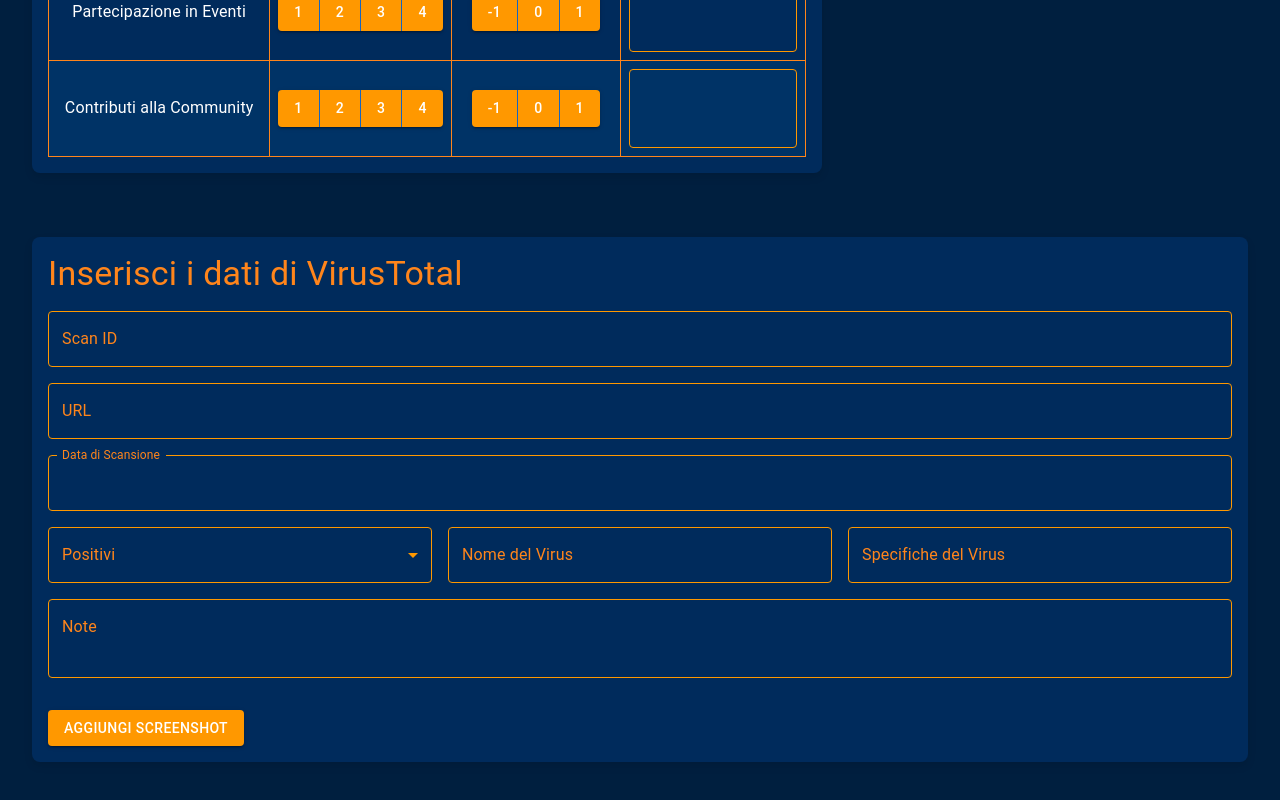
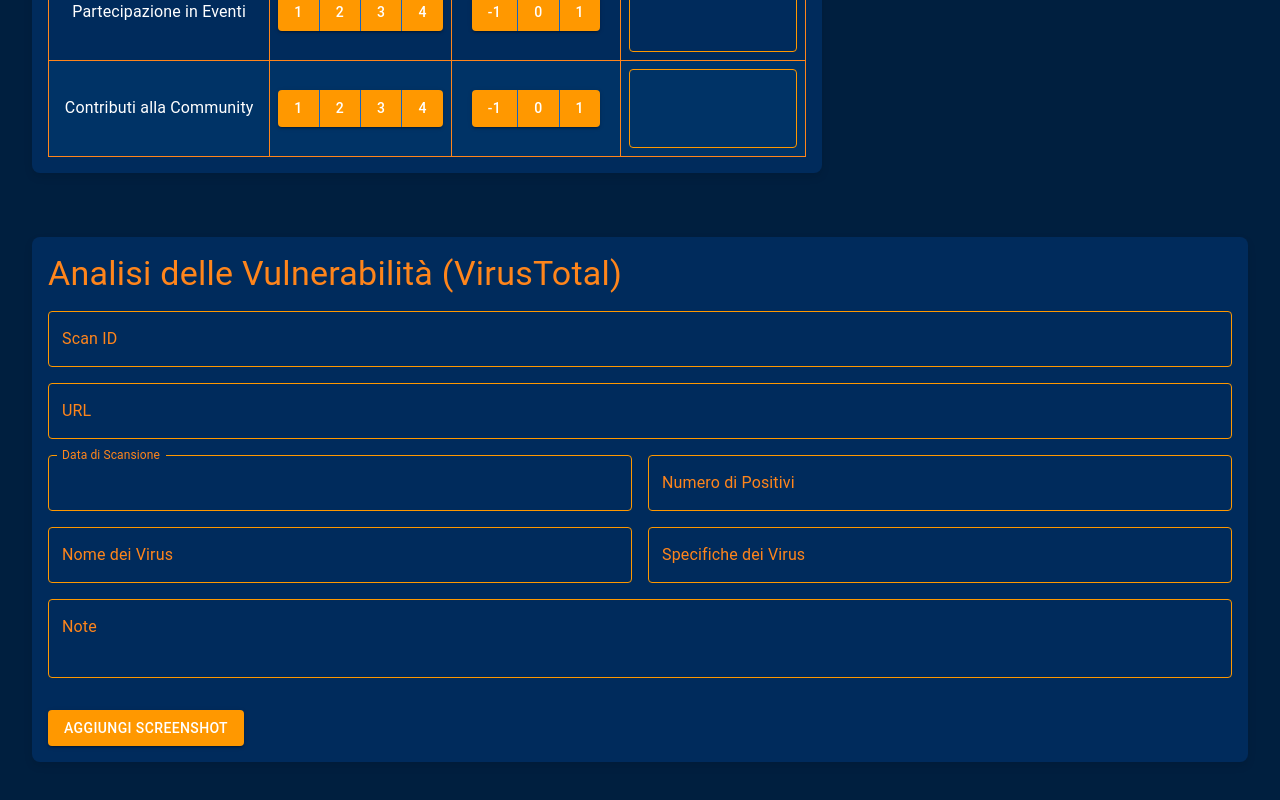
Before and after one commit to ImCassandra/Scamometer, a Next.js app: page / in a window 1280 px wide. Shown: the part 5289-6089 px from the top of the page. Built offline with nearby package versions, Linux system fonts and the light colour scheme.

Commit message:
Sistemato virustotal

```diff
--- a/components/VirusTotalInput.js
+++ b/components/VirusTotalInput.js
@@ -1,6 +1,6 @@
 import React, { useState } from 'react';
 import styled from 'styled-components';
-import { TextField, Typography, MenuItem, Grid, Select, FormControl, InputLabel, OutlinedInput, Button, IconButton } from '@mui/material';
+import { TextField, Typography, Grid, Button, IconButton } from '@mui/material';
 import { orange, deepOrange } from '@mui/material/colors';
 import CloseIcon from '@mui/icons-material/Close';
 
@@ -72,18 +72,6 @@ const LightboxImage = styled.img`
   border-radius: 4px;
 `;
 
-const virusCategories = [
-  { label: 'Trojan', value: 'trojan' },
-  { label: 'Malware', value: 'malware' },
-  { label: 'Worm', value: 'worm' },
-  { label: 'Spyware', value: 'spyware' },
-  { label: 'Adware', value: 'adware' },
-  { label: 'Ransomware', value: 'ransomware' },
-  { label: 'Rootkit', value: 'rootkit' },
-  { label: 'Keylogger', value: 'keylogger' },
-  { label: 'Altro...', value: 'other' }, // Opzione per inserire un virus personalizzato
-];
-
 const VirusTotalInput = ({ onVirusTotalDataChange }) => {
   const [virusTotalData, setVirusTotalData] = useState({
     scanId: '',
@@ -137,7 +125,7 @@ const VirusTotalInput = ({ onVirusTotalDataChange }) => {
     <>
       <VirusTotalInputContainer>
         <Typography variant="h4" component="h2" sx={{ color: '#ff851b', marginBottom: '1rem' }}>
-          Inserisci i dati di VirusTotal
+          Analisi delle Vulnerabilità (VirusTotal)
         </Typography>
         <TextField
           label="Scan ID"
@@ -175,6 +163,8 @@ const VirusTotalInput = ({ onVirusTotalDataChange }) => {
             },
           }}
         />
+        <Grid container spacing={2}>
+          <Grid item xs={6}>
             <TextField
               label="Data di Scansione"
               name="scanDate"
@@ -194,49 +184,12 @@ const VirusTotalInput = ({ onVirusTotalDataChange }) => {
                 },
               }}
             />
-        <Grid container spacing={2}>
-          <Grid item xs={4}>
-            <FormControl fullWidth>
-              <InputLabel sx={{ color: '#ff851b' }}>Positivi</InputLabel>
-              <Select
-                label="Positivi"
+          </Grid>
+          <Grid item xs={6}>
+            <TextField
+              label="Numero di Positivi"
               name="positives"
               value={virusTotalData.positives}
-                onChange={handleInputChange}
-                input={<OutlinedInput label="Positivi" />}
-                MenuProps={{
-                  PaperProps: {
-                    style: {
-                      maxHeight: 200, // Altezza massima del menu
-                      backgroundColor: '#003366', // Colore di sfondo coerente con il tool
-                      color: '#fff', // Colore del testo
-                      width: '250px', // Larghezza del menu ridotta
-                    },
-                  },
-                }}
-                sx={{
-                  marginBottom: '1rem',
-                  '& .MuiOutlinedInput-notchedOutline': { borderColor: orange[500] },
-                  '&:hover .MuiOutlinedInput-notchedOutline': { borderColor: deepOrange[700] },
-                  '&.Mui-focused .MuiOutlinedInput-notchedOutline': { borderColor: deepOrange[900] },
-                  '& .MuiInputBase-root': { color: orange[500] }, // Modifica il colore del testo inserito
-                  '& .MuiSelect-icon': { color: orange[500] }, // Modifica il colore dell'icona del menu
-                  '& .MuiMenuItem-root': { color: orange[500] }, // Modifica il colore del testo nelle opzioni
-                }}
-              >
-                {virusCategories.map((option) => (
-                  <MenuItem key={option.value} value={option.value}>
-                    {option.label}
-                  </MenuItem>
-                ))}
-              </Select>
-            </FormControl>
-          </Grid>
-          <Grid item xs={4}>
-            <TextField
-              label="Nome del Virus"
-              name="virusName"
-              value={virusTotalData.virusName}
               onChange={handleInputChange}
               fullWidth
               inputProps={{ autoComplete: 'off' }}
@@ -252,13 +205,41 @@ const VirusTotalInput = ({ onVirusTotalDataChange }) => {
               }}
             />
           </Grid>
-          <Grid item xs={4}>
+        </Grid>
+        <Grid container spacing={2}>
+          <Grid item xs={6}>
             <TextField
-              label="Specifiche del Virus"
+              label="Nome dei Virus"
+              name="virusName"
+              value={virusTotalData.virusName}
+              onChange={handleInputChange}
+              fullWidth
+              multiline
+              minRows={1}
+              maxRows={4}
+              inputProps={{ autoComplete: 'off' }}
+              sx={{
+                marginBottom: '1rem',
+                '& .MuiInputLabel-root': { color: '#ff851b' },
+                '& .MuiOutlinedInput-root': {
+                  '& fieldset': { borderColor: orange[500] },
+                  '&:hover fieldset': { borderColor: deepOrange[700] },
+                  '&.Mui-focused fieldset': { borderColor: deepOrange[900] },
+                  '& input': { color: orange[500] }, // Modifica il colore del testo inserito
+                },
+              }}
+            />
+          </Grid>
+          <Grid item xs={6}>
+            <TextField
+              label="Specifiche dei Virus"
               name="virusDetails"
               value={virusTotalData.virusDetails}
               onChange={handleInputChange}
               fullWidth
+              multiline
+              minRows={1}
+              maxRows={4}
               inputProps={{ autoComplete: 'off' }}
               sx={{
                 marginBottom: '1rem',
```
Lines whose indentation alone changed are shown as unchanged.
